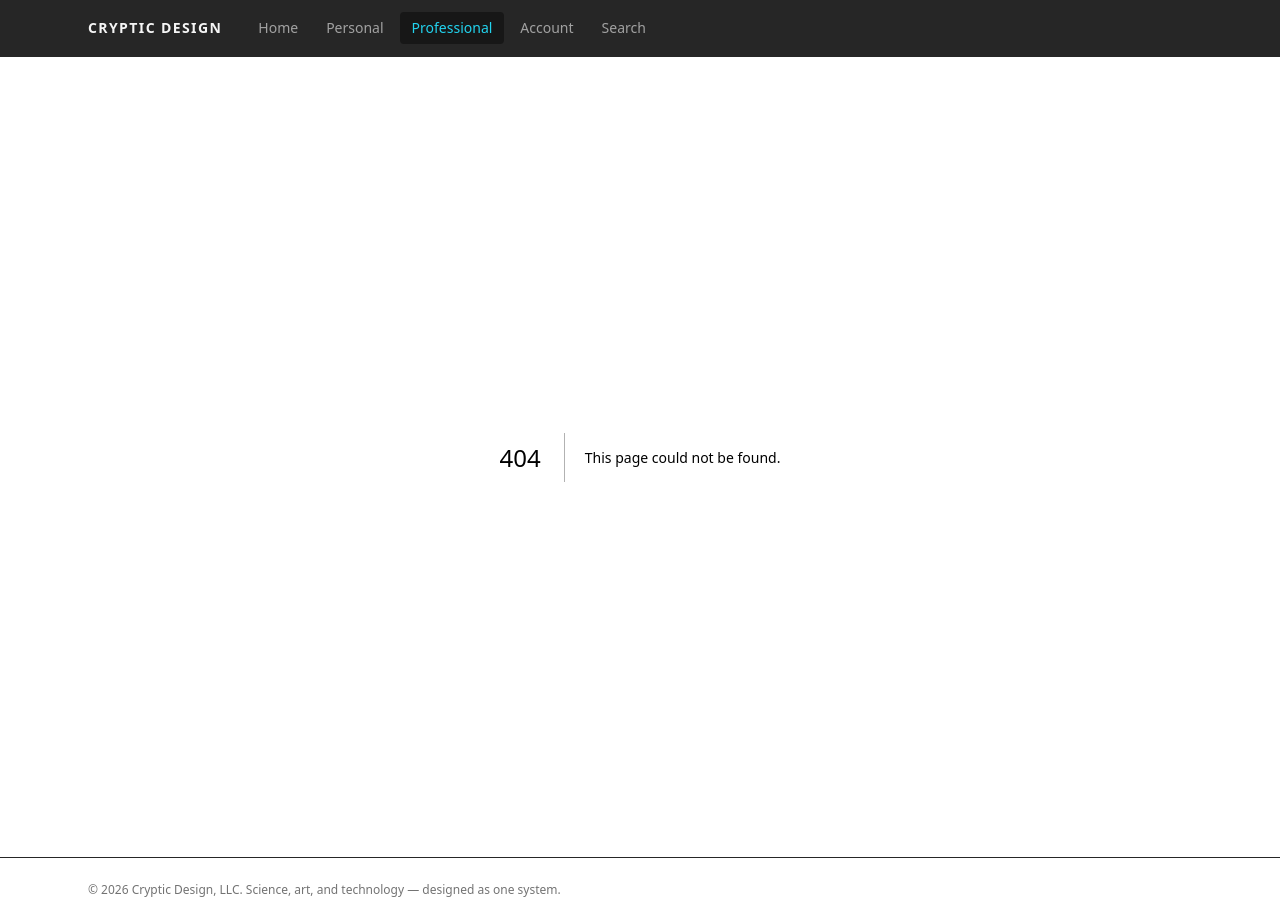
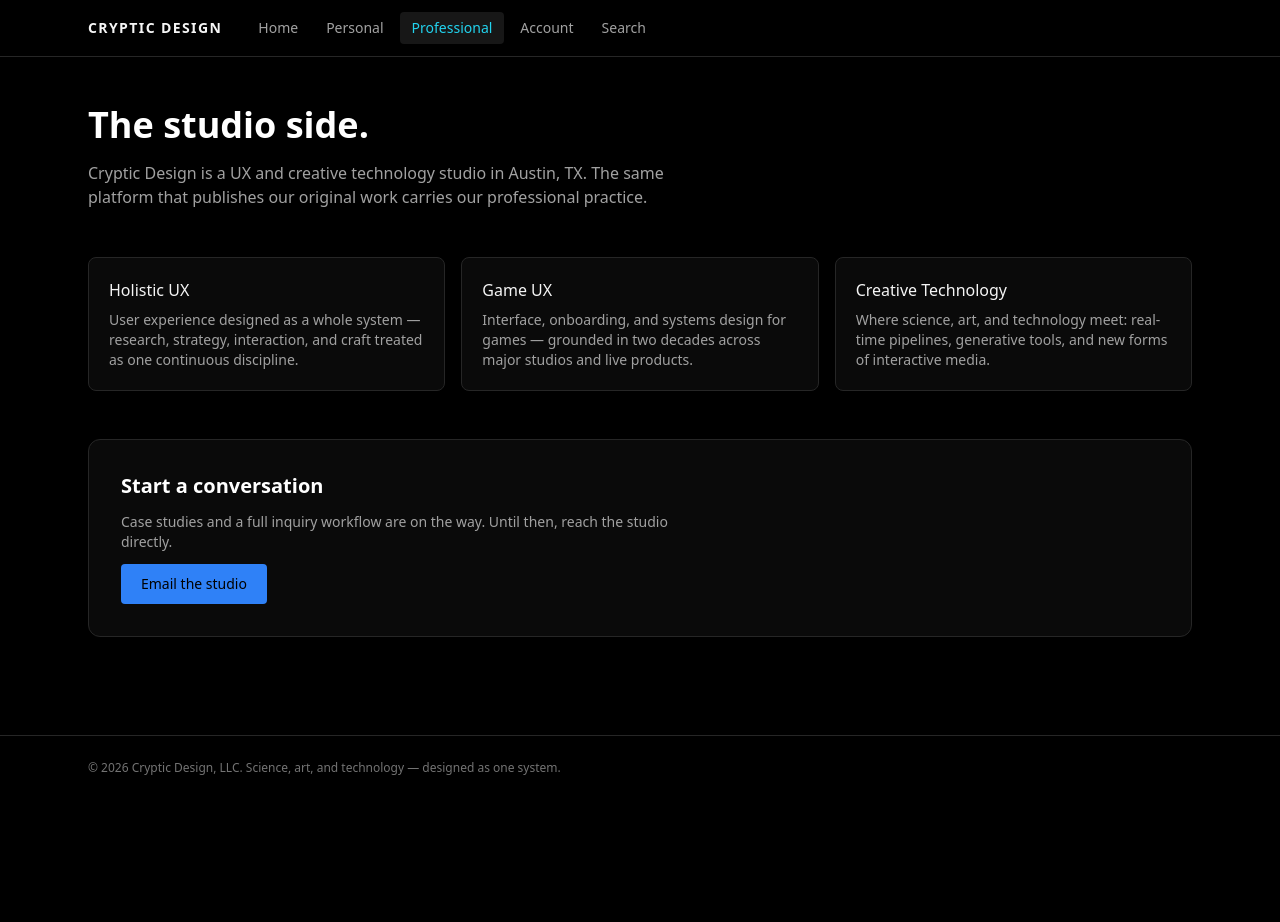
Before and after one commit to CrypticDesign/CrypticDesign.net, a Next.js app: page /professional in a window 1280 px wide. Before the commit this address had no page. After the commit the page ends 800 px from the top, so only its background shows below. Built offline with nearby package versions, Linux system fonts and the light colour scheme.

Commit message:
feat: public home, personal hub shell, professional hub, account and search placeholders

```diff
--- /dev/null
+++ b/src/app/account/page.tsx
@@ -0,0 +1,21 @@
+import type { Metadata } from "next";
+
+export const metadata: Metadata = {
+  title: "Account",
+  alternates: { canonical: "/account" },
+  description: "Your Cryptic Design account and character.",
+};
+
+export default function AccountPage() {
+  return (
+    <main className="mx-auto flex max-w-6xl flex-col gap-4 px-4 py-16 sm:px-6">
+      <h1 className="text-3xl font-semibold text-white">Account</h1>
+      <p className="max-w-xl text-neutral-400">
+        Accounts are coming in a later release. Every account will create a
+        required character — your account holds ownership, access, and
+        billing; your character carries identity, progression, presence, and
+        history across the platform.
+      </p>
+    </main>
+  );
+}
--- a/src/app/page.tsx
+++ b/src/app/page.tsx
@@ -1,12 +1,46 @@
+import type { Metadata } from "next";
+import Link from "next/link";
+import LaneRow from "@/components/LaneRow";
+import { newestReleases } from "@/lib/releases";
+
+export const metadata: Metadata = {
+  alternates: { canonical: "/" },
+  description:
+    "Cryptic Design — original entertainment, holistic UX, and creative technology from one studio, on one platform.",
+};
+
 export default function Home() {
   return (
-    <main className="flex min-h-screen flex-col items-center justify-center gap-4 p-8">
-      <h1 className="text-3xl font-semibold tracking-tight">
-        CrypticDesign.net
-      </h1>
-      <p className="text-sm text-neutral-400">
-        Platform foundation — scaffold verified. Sprint 1 build begins here.
-      </p>
+    <main className="mx-auto flex max-w-6xl flex-col gap-12 px-4 py-12 sm:px-6">
+      <section className="flex flex-col gap-4 py-8 sm:py-16">
+        <h1 className="max-w-2xl text-4xl font-semibold tracking-tight text-white sm:text-5xl">
+          Original worlds. Holistic design.
+        </h1>
+        <p className="max-w-xl text-neutral-400">
+          CrypticDesign.net is the home of Cryptic Design&apos;s original
+          releases and its professional practice — entertainment and expertise,
+          published from one platform.
+        </p>
+        <div className="mt-2 flex flex-wrap gap-3">
+          <Link
+            href="/personal"
+            className="rounded bg-accent-cyan px-5 py-2.5 text-sm font-medium text-black transition-opacity hover:opacity-90"
+          >
+            Explore the Hub
+          </Link>
+          <Link
+            href="/professional"
+            className="rounded border border-neutral-700 px-5 py-2.5 text-sm text-neutral-200 transition-colors hover:border-neutral-400"
+          >
+            Work with the studio
+          </Link>
+        </div>
+      </section>
+      <LaneRow
+        title="New Releases"
+        href="/personal"
+        releases={newestReleases(6)}
+      />
     </main>
   );
 }
--- /dev/null
+++ b/src/app/personal/page.tsx
@@ -0,0 +1,64 @@
+import type { Metadata } from "next";
+import Link from "next/link";
+import LaneRow from "@/components/LaneRow";
+import { LANES, RELEASES, newestReleases, releasesForLane } from "@/lib/releases";
+
+export const metadata: Metadata = {
+  title: "Personal",
+  alternates: { canonical: "/personal" },
+  description:
+    "The Cryptic Design entertainment hub — watch, listen, play, read, and explore Creative Labs.",
+};
+
+export default function PersonalHub() {
+  const hero = RELEASES.find((r) => r.slug === "singularis-vertical-slice");
+
+  return (
+    <main className="mx-auto flex max-w-6xl flex-col gap-10 px-4 py-10 sm:px-6">
+      {hero && (
+        <section className="flex flex-col gap-3 rounded-xl border border-neutral-800 bg-gradient-to-br from-neutral-950 to-neutral-900 p-6 sm:p-10">
+          <span className="text-xs uppercase tracking-widest text-accent-magenta">
+            Hero Feature
+          </span>
+          <h1 className="text-3xl font-semibold text-white sm:text-4xl">
+            {hero.title}
+          </h1>
+          <p className="max-w-xl text-neutral-400">{hero.tagline}</p>
+          <div>
+            <Link
+              href={`/releases/${hero.slug}`}
+              className="mt-2 inline-block rounded bg-accent-magenta px-5 py-2.5 text-sm font-medium text-black transition-opacity hover:opacity-90"
+            >
+              View release
+            </Link>
+          </div>
+        </section>
+      )}
+
+      <LaneRow
+        title="Continue"
+        releases={[]}
+        emptyNote="Your in-progress releases will appear here once accounts and characters arrive."
+      />
+      <LaneRow title="New Releases" releases={newestReleases(6)} />
+
+      {LANES.map((lane) => (
+        <LaneRow
+          key={lane.slug}
+          title={lane.name}
+          href={`/personal/${lane.slug}`}
+          releases={releasesForLane(lane.slug)}
+          emptyNote={lane.blurb}
+        />
+      ))}
+
+      <p className="text-sm text-neutral-500">
+        Saved something?{" "}
+        <Link href="/personal/library" className="text-accent-cyan hover:underline">
+          Open your Library
+        </Link>
+        .
+      </p>
+    </main>
+  );
+}
--- /dev/null
+++ b/src/app/professional/page.tsx
@@ -0,0 +1,68 @@
+import type { Metadata } from "next";
+
+export const metadata: Metadata = {
+  title: "Professional",
+  alternates: { canonical: "/professional" },
+  description:
+    "Cryptic Design's professional practice — holistic UX, game UX, and creative technology, from strategy to craft.",
+};
+
+const CAPABILITIES = [
+  {
+    title: "Holistic UX",
+    body: "User experience designed as a whole system — research, strategy, interaction, and craft treated as one continuous discipline.",
+  },
+  {
+    title: "Game UX",
+    body: "Interface, onboarding, and systems design for games — grounded in two decades across major studios and live products.",
+  },
+  {
+    title: "Creative Technology",
+    body: "Where science, art, and technology meet: real-time pipelines, generative tools, and new forms of interactive media.",
+  },
+] as const;
+
+export default function ProfessionalHub() {
+  return (
+    <main className="mx-auto flex max-w-6xl flex-col gap-12 px-4 py-12 sm:px-6">
+      <section className="flex flex-col gap-4">
+        <h1 className="text-3xl font-semibold text-white sm:text-4xl">
+          The studio side.
+        </h1>
+        <p className="max-w-xl text-neutral-400">
+          Cryptic Design is a UX and creative technology studio in Austin, TX.
+          The same platform that publishes our original work carries our
+          professional practice.
+        </p>
+      </section>
+
+      <section className="grid gap-4 sm:grid-cols-3">
+        {CAPABILITIES.map((cap) => (
+          <div
+            key={cap.title}
+            className="flex flex-col gap-2 rounded-lg border border-neutral-800 bg-neutral-950 p-5"
+          >
+            <h2 className="font-medium text-neutral-100">{cap.title}</h2>
+            <p className="text-sm text-neutral-400">{cap.body}</p>
+          </div>
+        ))}
+      </section>
+
+      <section className="flex flex-col gap-3 rounded-xl border border-neutral-800 bg-neutral-950 p-6 sm:p-8">
+        <h2 className="text-xl font-semibold text-white">Start a conversation</h2>
+        <p className="max-w-xl text-sm text-neutral-400">
+          Case studies and a full inquiry workflow are on the way. Until then,
+          reach the studio directly.
+        </p>
+        <div>
+          <a
+            href="mailto:robertkcroft@outlook.com?subject=Project%20inquiry%20via%20CrypticDesign.net"
+            className="inline-block rounded bg-accent-blue px-5 py-2.5 text-sm font-medium text-black transition-opacity hover:opacity-90"
+          >
+            Email the studio
+          </a>
+        </div>
+      </section>
+    </main>
+  );
+}
--- /dev/null
+++ b/src/app/search/page.tsx
@@ -0,0 +1,25 @@
+import type { Metadata } from "next";
+
+export const metadata: Metadata = {
+  title: "Search",
+  alternates: { canonical: "/search" },
+  description: "Search Cryptic Design releases.",
+};
+
+export default function SearchPage() {
+  return (
+    <main className="mx-auto flex max-w-6xl flex-col gap-4 px-4 py-16 sm:px-6">
+      <h1 className="text-3xl font-semibold text-white">Search</h1>
+      <p className="max-w-xl text-neutral-400">
+        Site-wide search across releases arrives with the basic search release
+        (CRY-259).
+      </p>
+      <input
+        type="search"
+        disabled
+        placeholder="Search releases — coming soon"
+        className="max-w-md rounded border border-neutral-800 bg-neutral-950 px-4 py-2.5 text-sm text-neutral-400 placeholder:text-neutral-600"
+      />
+    </main>
+  );
+}
```
